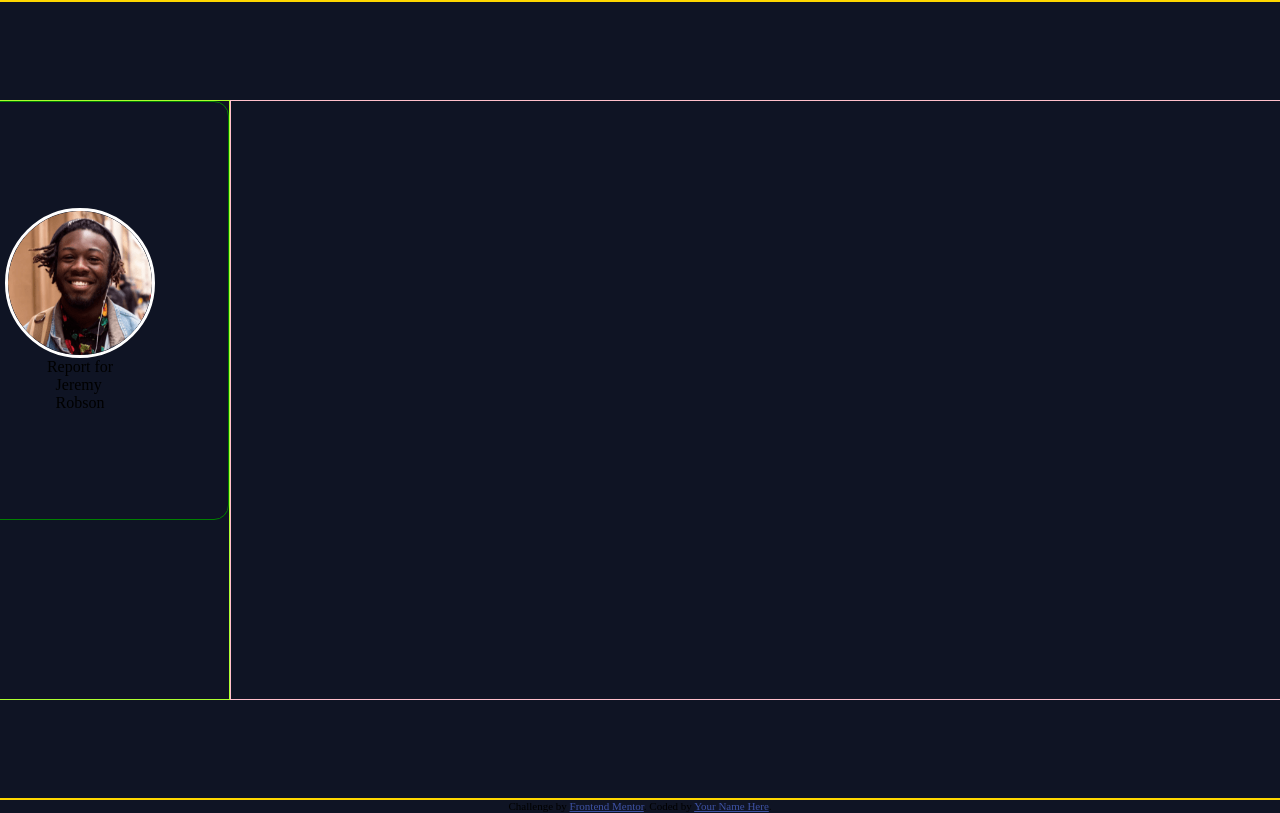
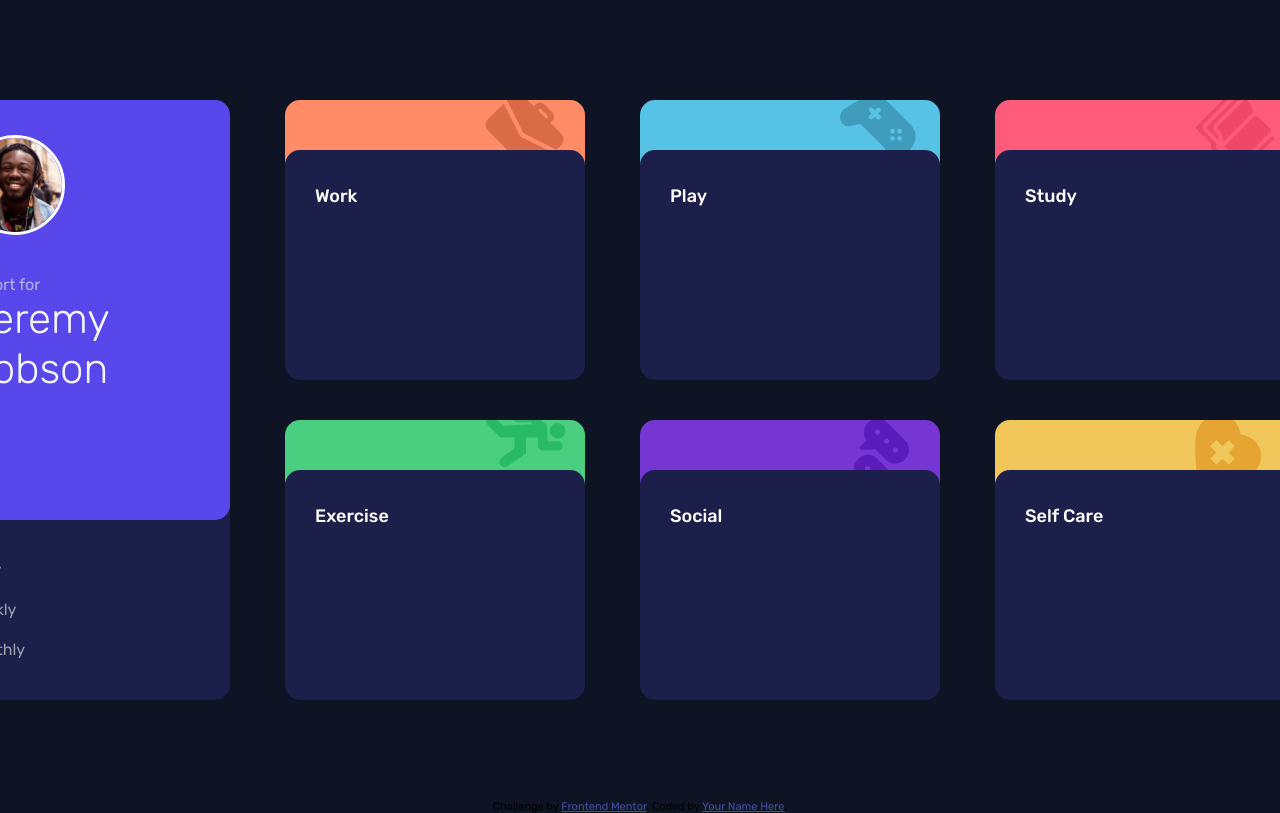
Before and after one commit to SmaelNicolas/timeTracking, a plain HTML site: page index.html in a window 1280 px wide. Shown: the top 813 px of the page. Drawn offline with Linux system fonts and the light colour scheme.

Commit message:
functionability

```diff
--- a/index.html
+++ b/index.html
@@ -10,12 +10,16 @@
 
     <title>Frontend Mentor | Time tracking dashboard</title>
 
+    <link rel="preconnect" href="https://fonts.googleapis.com">
+    <link rel="preconnect" href="https://fonts.gstatic.com" crossorigin>
+    <link href="https://fonts.googleapis.com/css2?family=Rubik:wght@300;400;500&display=swap" rel="stylesheet">
+
     <link rel="stylesheet" href="styles/css/styles.css">
 </head>
 
 <body>
 
-    <main class="main">
+    <main class="main" id="main">
 
         <section class="presentation">
             <div class="person">
@@ -24,43 +28,43 @@
                 <p class="name">Jeremy <br> Robson</p>
             </div>
             <div class="times">
-                <p>Daily</p>
-                <p>Weekly</p>
-                <p>Monthly</p>
+                <p id="daily">Daily</p>
+                <p id="weekly">Weekly</p>
+                <p id="monthly">Monthly</p>
             </div>
         </section>
 
         <section class="cardsContainer">
 
             <div class="card" id="work">
-                <div class="title"></div>
-                <div class="hours"></div>
-                <div class="info"></div>
+                <div class="title" id="workTitle"></div>
+                <div class="hours" id="workHours"></div>
+                <div class="info" id="workInfo"></div>
             </div>
             <div class="card" id="play">
-                <div class="title"></div>
-                <div class="hours"></div>
-                <div class="info"></div>
+                <div class="title" id="playTitle"></div>
+                <div class="hours" id="playHours"></div>
+                <div class="info" id="playInfo"></div>
             </div>
             <div class="card" id="study">
-                <div class="title"></div>
-                <div class="hours"></div>
-                <div class="info"></div>
+                <div class="title" id="studyTitle"></div>
+                <div class="hours" id="studyHours"></div>
+                <div class="info" id="studyInfo"></div>
             </div>
             <div class="card" id="exercise">
-                <div class="title"></div>
-                <div class="hours"></div>
-                <div class="info"></div>
+                <div class="title" id="exerciseTitle"></div>
+                <div class="hours" id="exerciseHours"></div>
+                <div class="info" id="exerciseInfo"></div>
             </div>
             <div class="card" id="social">
-                <div class="title"></div>
-                <div class="hours"></div>
-                <div class="info"></div>
+                <div class="title" id="socialTitle"></div>
+                <div class="hours" id="socialHours"></div>
+                <div class="info" id="socialInfo"></div>
             </div>
-            <div class="card" id="selfCare">
-                <div class="title"></div>
-                <div class="hours"></div>
-                <div class="info"></div>
+            <div class="card" id="selfcare">
+                <div class="title" id="selfcareTitle"></div>
+                <div class="hours" id="selfcareHours"></div>
+                <div class="info" id="selfcareInfo"></div>
             </div>
 
         </section>
@@ -71,6 +75,7 @@
         Challenge by <a href="https://www.frontendmentor.io?ref=challenge" target="_blank">Frontend Mentor</a>.
         Coded by <a href="#">Your Name Here</a>.
     </div>
-</body>
+
+    <script src="script.js"></script>
 
 </html>
--- /dev/null
+++ b/script.js
@@ -0,0 +1,61 @@
+let daily = document.getElementById("daily");
+let weekly = document.getElementById("weekly");
+let monthly = document.getElementById("monthly");
+
+const initFetch = () => {
+  fetch(`./data.json`)
+    .then((response) => response.json())
+    .then((data) => {
+      App(data);
+    })
+    .catch((error) => {});
+};
+
+const listeners = (data) => {
+  daily.addEventListener("mouseover", () => {
+    for (let i = 0; i < data.length; i++) {
+      let title = data[i].title.toLowerCase().split(" ").join("");
+
+      document.getElementById(
+        title + "Hours"
+      ).innerHTML = `${data[i].timeframes.daily.current}hrs`;
+      document.getElementById(title + "Info").innerHTML = `Yesterday -
+        ${data[i].timeframes.daily.previous} hrs`;
+    }
+  });
+
+  weekly.addEventListener("mouseover", () => {
+    for (let i = 0; i < data.length; i++) {
+      let title = data[i].title.toLowerCase().split(" ").join("");
+
+      document.getElementById(
+        title + "Hours"
+      ).innerHTML = `${data[i].timeframes.weekly.current}hrs`;
+      document.getElementById(title + "Info").innerHTML = `Last Week -
+        ${data[i].timeframes.weekly.previous} hrs`;
+    }
+  });
+  monthly.addEventListener("mouseover", () => {
+    for (let i = 0; i < data.length; i++) {
+      let title = data[i].title.toLowerCase().split(" ").join("");
+
+      document.getElementById(
+        title + "Hours"
+      ).innerHTML = `${data[i].timeframes.monthly.current}hrs`;
+      document.getElementById(title + "Info").innerHTML = `Last Month -
+        ${data[i].timeframes.monthly.previous} hrs`;
+    }
+  });
+};
+
+const App = (data) => {
+  for (let i = 0; i < data.length; i++) {
+    let title = data[i].title.toLowerCase().split(" ").join("");
+    let card = document.getElementById(title);
+    card.classList.add(title);
+    document.getElementById(title + "Title").innerHTML = data[i].title;
+  }
+  listeners(data);
+};
+
+initFetch();
--- a/styles/css/styles.css
+++ b/styles/css/styles.css
@@ -1,12 +1,9 @@
-@font-face {
-  font-family: Rubick;
-  src: url("https://fonts.googleapis.com/css2?family=Open+Sans&family=Rubik:wght@300;400;500&display=swap"); }
-
 * {
   box-sizing: border-box;
   padding: 0;
   margin: 0;
-  font-family: Rubick; }
+  font-family: "Rubik", sans-serif;
+  cursor: default; }
 
 body {
   display: flex;
@@ -19,7 +16,6 @@ body {
   width: 1440px;
   height: 100vh;
   background-color: #0f1424;
-  border: 2px solid gold;
   display: flex;
   flex-direction: row;
   justify-content: center;
@@ -27,25 +23,128 @@ body {
   .main .presentation {
     width: 300px;
     height: 600px;
-    border: 1px solid greenyellow; }
+    background-color: #1c1f4a;
+    border-radius: 15px; }
     .main .presentation .person {
       width: 100%;
       height: 70%;
       border-radius: 15px;
-      border: 1px solid green;
       display: flex;
       flex-direction: column;
-      justify-content: center;
-      align-items: center; }
+      padding-left: 35px;
+      padding-top: 35px;
+      background-color: #5847eb; }
       .main .presentation .person .imgPerson {
         border-radius: 50%;
-        width: 150px;
-        height: 150px;
+        width: 100px;
+        height: 100px;
         border: 3px solid white; }
+      .main .presentation .person .preName {
+        margin-top: 40px;
+        color: rgba(255, 255, 255, 0.575); }
+      .main .presentation .person .name {
+        font-size: 42px;
+        color: rgba(255, 255, 255, 0.952);
+        font-weight: 300; }
+    .main .presentation .times {
+      padding: 30px 0px 0px 35px;
+      line-height: 40px;
+      color: rgba(255, 255, 255, 0.575); }
+      .main .presentation .times :hover {
+        color: white; }
   .main .cardsContainer {
     width: 1120px;
     height: 600px;
-    border: 1px solid pink; }
+    display: flex;
+    flex-direction: row;
+    flex-wrap: wrap;
+    justify-content: space-evenly;
+    align-content: space-between; }
+    .main .cardsContainer .card {
+      width: 300px;
+      height: 280px;
+      border-radius: 15px;
+      border-bottom-right-radius: 50px;
+      border-bottom-left-radius: 50px;
+      display: flex;
+      flex-direction: column;
+      justify-content: end;
+      align-content: center; }
+      .main .cardsContainer .card .title {
+        width: 100%;
+        height: 80px;
+        border-top-right-radius: 15px;
+        border-top-left-radius: 15px;
+        color: white;
+        font-size: 18px;
+        font-weight: 500;
+        padding-left: 30px;
+        padding-top: 35px;
+        background-color: #1c1f4a; }
+      .main .cardsContainer .card .hours {
+        width: 100%;
+        height: 100px;
+        color: white;
+        font-size: 50px;
+        font-weight: 300;
+        padding-left: 30px;
+        padding-top: 30px;
+        font-weight: 300;
+        background-color: #1c1f4a; }
+      .main .cardsContainer .card .info {
+        width: 100%;
+        height: 50px;
+        border-bottom-right-radius: 15px;
+        border-bottom-left-radius: 15px;
+        color: rgba(255, 255, 255, 0.856);
+        font-weight: 300;
+        font-size: 16px;
+        padding-left: 30px;
+        padding-top: 10px;
+        padding-bottom: 10px;
+        background-color: #1c1f4a; }
+
+.work {
+  background-image: url(../../../images/icon-work.svg);
+  background-repeat: no-repeat;
+  background-position-y: -7px;
+  background-position-x: 200px;
+  background-color: #ff8c66; }
+
+.play {
+  background-image: url(../../../images/icon-play.svg);
+  background-repeat: no-repeat;
+  background-position-y: -7px;
+  background-position-x: 200px;
+  background-color: #56c2e6; }
+
+.study {
+  background-image: url(../../../images/icon-study.svg);
+  background-repeat: no-repeat;
+  background-position-y: -7px;
+  background-position-x: 200px;
+  background-color: #ff5c7c; }
+
+.exercise {
+  background-image: url(../../../images/icon-exercise.svg);
+  background-repeat: no-repeat;
+  background-position-y: -7px;
+  background-position-x: 200px;
+  background-color: #4acf81; }
+
+.social {
+  background-image: url(../../../images/icon-social.svg);
+  background-repeat: no-repeat;
+  background-position-y: -7px;
+  background-position-x: 200px;
+  background-color: #7536d3; }
+
+.selfcare {
+  background-image: url(../../../images/icon-self-care.svg);
+  background-repeat: no-repeat;
+  background-position-y: -7px;
+  background-position-x: 200px;
+  background-color: #f1c65b; }
 
 .attribution {
   font-size: 11px;
```
